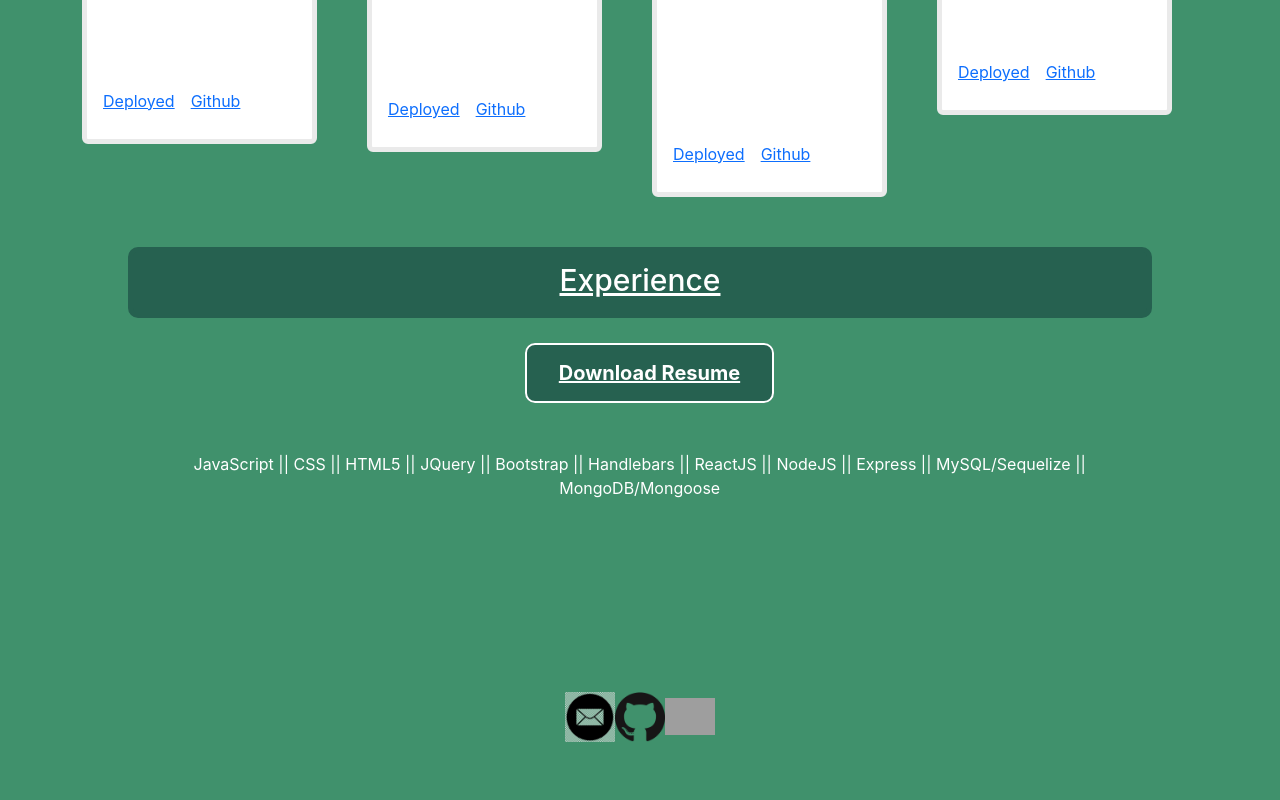
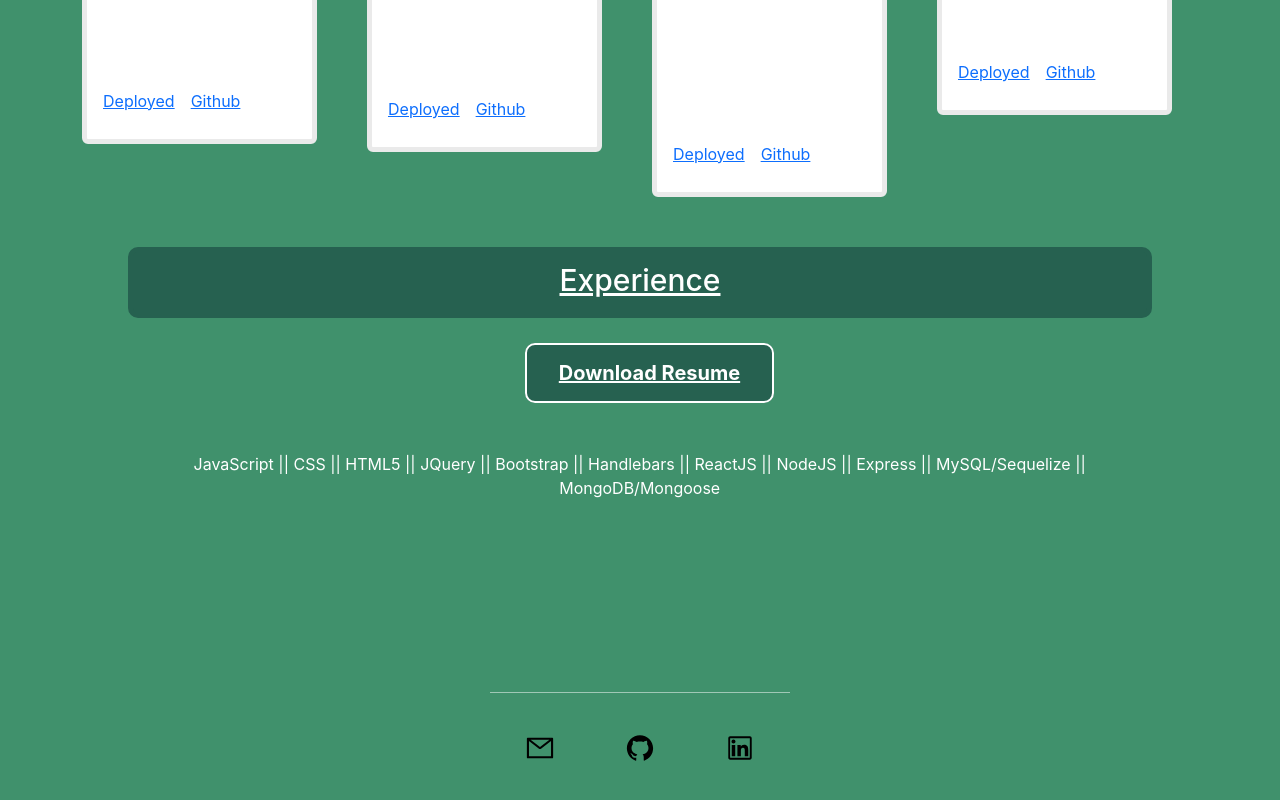
Before and after one commit to ncfranklin14/Nicole-Portfolio-New, a React (Create React App) app: page / in a window 1280 px wide. Shown: the part 1169-1969 px from the top of the page. Built offline with nearby package versions, Linux system fonts and the light colour scheme; grey boxes are pictures that could not be loaded.

Commit message:
update icons on footer

```diff
--- a/package.json
+++ b/package.json
@@ -10,6 +10,7 @@
     "react": "^18.2.0",
     "react-bootstrap": "^2.7.0",
     "react-dom": "^18.2.0",
+    "react-icons": "^4.7.1",
     "react-scripts": "5.0.1",
     "web-vitals": "^2.1.4"
   },
--- a/src/App.css
+++ b/src/App.css
@@ -50,18 +50,29 @@ Header {
     height: 30px;
     background-color: #40916c !important;
 }
-.icon .email {
-    width:700px !important;
-    height: 20px !important;
-}
-.icon .linkedIn{
-    width:700px !important;
-    height: 20px !important;
+
+#contact-links {
+    display:flex;
+    justify-content: center;
+    align-content: center;
+    border-top: solid 1px rgba(255, 255, 255, 0.5);
 }
 
-.icon .git{
-    width:700px !important;
-    height: 20px !important;
+#contact-links a {
+    font-size: 30px;
+    color: black;
+    padding:5px;
+}
+
+.icon-links {
+    margin: 30px;
+    text-align: center;
+}
+
+
+.icon-links a:hover {
+    border-bottom: 2px solid white;
+    color: white;
 }
 
 @media screen and (max-width: 390px) {
--- a/src/components/Footer.js
+++ b/src/components/Footer.js
@@ -1,16 +1,21 @@
 import React from 'react';
-import github from '../assets/github.png'
-import linkedIn from '../assets/linkedin.png'
-import emailIcon from '../assets/email-icon.png'
+import { AiOutlineGithub, AiOutlineMail, AiOutlineLinkedin } from "react-icons/ai";
 
 const Footer = () => (
   <footer className="footer">
-            <address>
-                <a href="mailto:ncfranklin14@gmail.com"><img alt="email logo" src={emailIcon} width='50'/></a>
-                <a href="https://github.com/ncfranklin14" target="_blank"><img alt="Github logo" src={github} width='50'/></a>
-                <a href="https://www.linkedin.com/in/nicole-franklin-8a6001a1/" target="_blank"><img alt="LinkedIn logo" src={linkedIn} width='50'/></a>
-            </address>
+    <div id="contact-links" >
+      <div className="icon-links">
+        <a href="mailto:ncfranklin14@gmail.com" target="_blank"><AiOutlineMail /></a>
+      </div>
+      <div className="icon-links">
+        <a href="https://github.com/ncfranklin14" target="_blank"><AiOutlineGithub /></a>
+      </div>
+      <div className="icon-links">
+        <a href="https://www.linkedin.com/in/nicole-franklin-8a6001a1/" target="_blank"><AiOutlineLinkedin /></a>
+      </div>
+    </div>
   </footer>
 );
 
+
 export default Footer;
```
Also changed, not shown: 1 other file (tests, documents, lock files or other folders).
